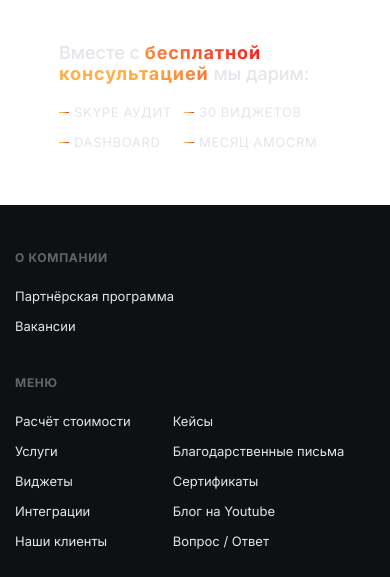
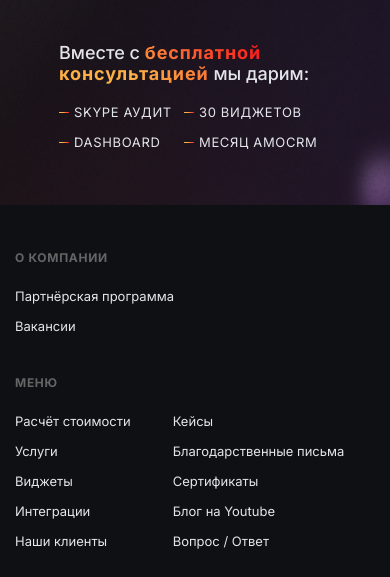
Before and after one commit to LonitLu/Landing-WELBEX, a plain HTML site: page index.html in a window 390 px wide. Shown: the part 289-866 px from the top of the page. Drawn offline with Linux system fonts and the light colour scheme; the site is published under a folder, as on GitHub Pages, so addresses that start at the root find nothing.

Commit message:
правки бэкграуда

```diff
--- a/css/style.css
+++ b/css/style.css
@@ -7,7 +7,7 @@
 }
 
 body {
-  background-image: url(/img/fon.jpg);
+  background-image: url(../img/fon.jpg);
   font-family: 'Inter', sans-serif;
   /* font-family: 'Montserrat', sans-serif; */
   height: 100%;
@@ -253,7 +253,7 @@ button {
 @media (max-width: 500px) {
   body {
     padding-top: 0;
-    background-image: url(/img/fon-media.jpg);
+    background-image: url(../img/fon-media.jpg);
   }
 
   .header__logo,
```
